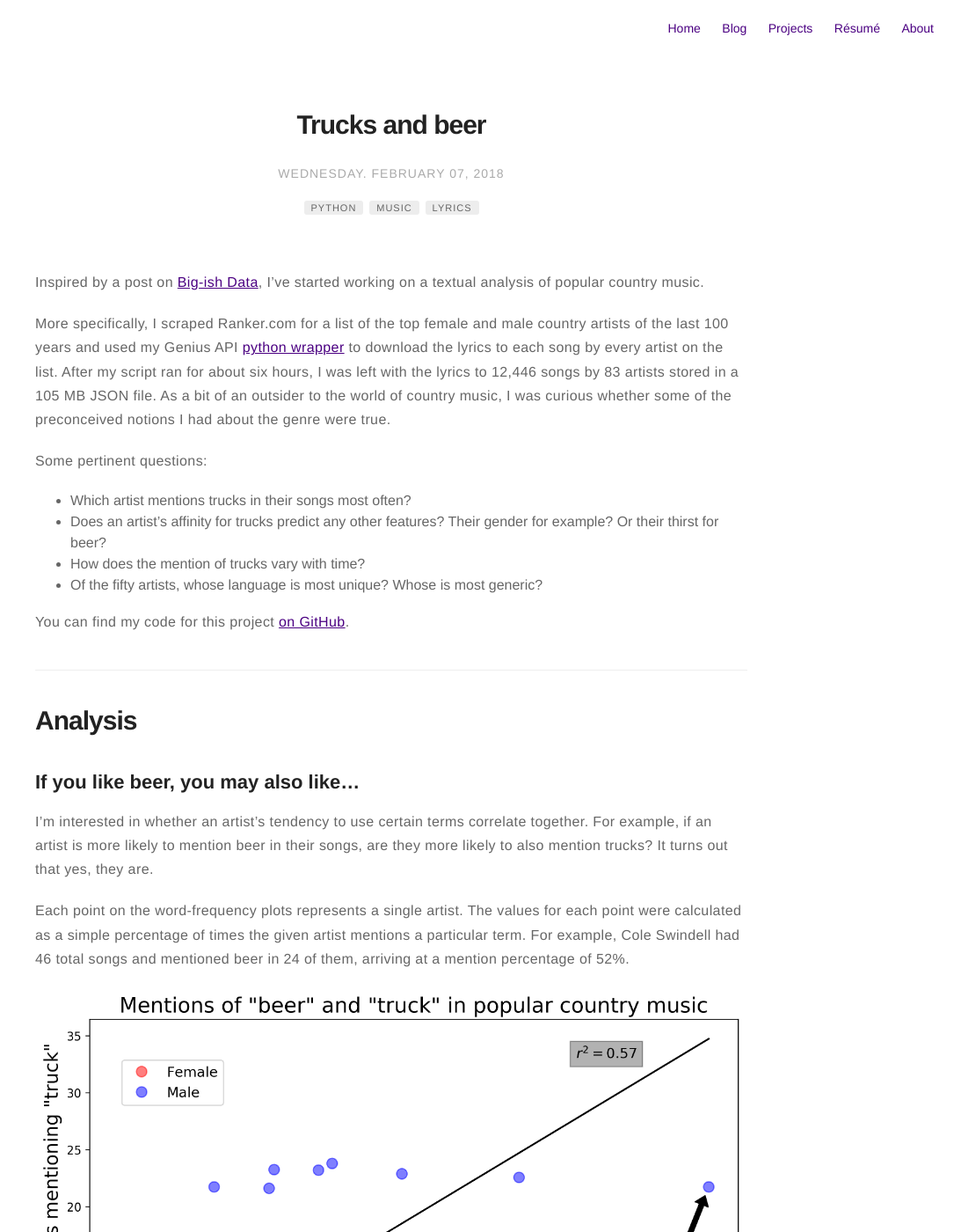
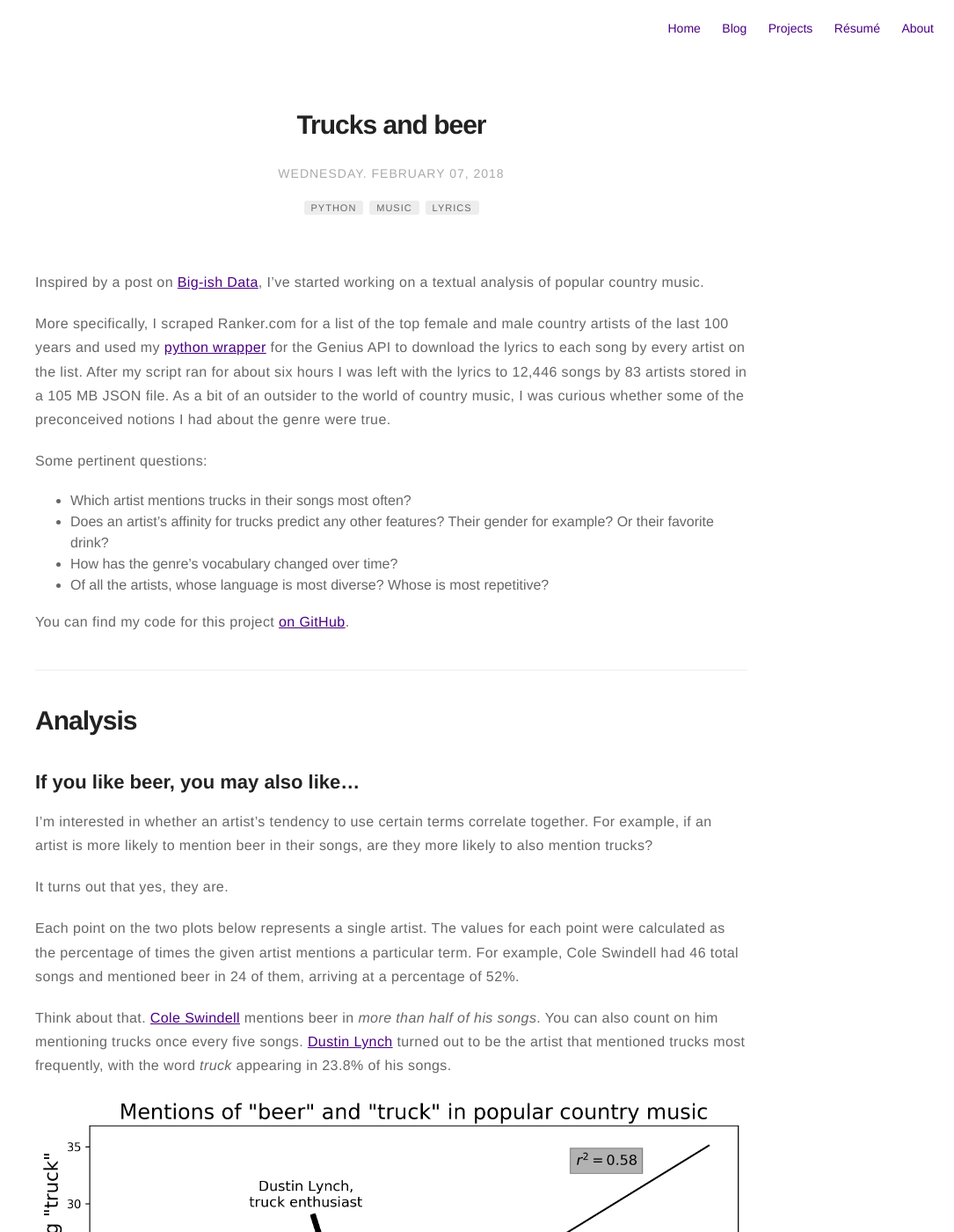
Before and after one commit to johnwmillr/johnwmillr.github.io, a Jekyll site: the page built from _posts/2018-02-07-trucks-and-beer.markdown, in a window 1280 px wide and 1400 px high. Shown: the whole window at 88% size, without its empty margins (195-1280 px from the left). Built offline with Jekyll 4.4.1, drawn with Linux system fonts in a browser that asks for light colours; comment, search, counter and statistics services are not loaded; some of the changed text lies outside the part shown.

Commit message:
Finish trucks and beer post (for now)

```diff
--- a/_posts/2018-02-07-trucks-and-beer.markdown
+++ b/_posts/2018-02-07-trucks-and-beer.markdown
@@ -13,13 +13,13 @@
 
 Inspired by a post on [Big-ish Data](https://bigishdata.com/2016/10/25/talkin-bout-trucks-beer-and-love-in-country-songs-analyzing-genius-lyrics/), I've started working on a textual analysis of popular country music.
 
-More specifically, I scraped Ranker.com for a list of the top female and male country artists of the last 100 years and used my Genius API [python wrapper](https://github.com/johnwmillr/GeniusLyrics) to download the lyrics to each song by every artist on the list. After my script ran for about six hours, I was left with the lyrics to 12,446 songs by 83 artists stored in a 105 MB JSON file. As a bit of an outsider to the world of country music, I was curious whether some of the preconceived notions I had about the genre were true.
+More specifically, I scraped Ranker.com for a list of the top female and male country artists of the last 100 years and used my [python wrapper](https://github.com/johnwmillr/GeniusLyrics) for the Genius API to download the lyrics to each song by every artist on the list. After my script ran for about six hours I was left with the lyrics to 12,446 songs by 83 artists stored in a 105 MB JSON file. As a bit of an outsider to the world of country music, I was curious whether some of the preconceived notions I had about the genre were true.
 
 Some pertinent questions:
   - Which artist mentions trucks in their songs most often?
-  - Does an artist's affinity for trucks predict any other features? Their gender for example? Or their thirst for beer?
-  - How does the mention of trucks vary with time?
-  - Of the fifty artists, whose language is most unique? Whose is most generic?
+  - Does an artist's affinity for trucks predict any other features? Their gender for example? Or their favorite drink?
+  - How has the genre's vocabulary changed over time?
+  - Of all the artists, whose language is most diverse? Whose is most repetitive?
 
 You can find my code for this project [on GitHub](https://www.github.com/johnwmillr/song-lyrics-analysis).
 
@@ -27,45 +27,57 @@
 # Analysis
 
 ## If you like beer, you may also like...
-I'm interested in whether an artist's tendency to use certain terms correlate together. For example, if an artist is more likely to mention beer in their songs, are they more likely to also mention trucks? It turns out that yes, they are.
+I'm interested in whether an artist's tendency to use certain terms correlate together. For example, if an artist is more likely to mention beer in their songs, are they more likely to also mention trucks?
 
+It turns out that yes, they are.
 
-Each point on the word-frequency plots represents a single artist. The values for each point were calculated as a simple percentage of times the given artist mentions a particular term. For example, Cole Swindell had 46 total songs and mentioned beer in 24 of them, arriving at a mention percentage of 52%.
+Each point on the two plots below represents a single artist. The values for each point were calculated as the percentage of times the given artist mentions a particular term. For example, Cole Swindell had 46 total songs and mentioned beer in 24 of them, arriving at a percentage of 52%.
+
+Think about that. [Cole Swindell](https://genius.com/artists/Cole-swindell) mentions beer in *more than half of his songs*. You can also count on him mentioning trucks once every five songs. [Dustin Lynch](https://genius.com/artists/Dustin-lynch) turned out to be the artist that mentioned trucks most frequently, with the word *truck* appearing in 23.8% of his songs.
 
 ![beer_and_trucks]({{site.url}}/assets/images/FreqPlot_beer_and_truck.png){: .center-image }
 
-I've also added the artist's gender to the plot. Further analysis is needed, but there does appear to be an interaction between gender and one's likelihood to sing about trucks and beer. I haven't found a good way to display this yet, but roughly 50% of the female artists are actually stacked on top of each other at the origin, meaning they didn't mention beer or trucks in any of their songs.
+I've also added the artists' genders to the plot. I'll need to do some more analysis, but there does appear to be a relationship between an artist's gender and their tendency to sing about trucks and beer. It's hard to tell in this plot, but roughly 50% of the female artists are actually stacked on top of each other at the origin, meaning they didn't mention beer or trucks in any of their songs.
 
-
-Check out the relationship between an artist's use of the words "girl" and "love". There's an even more obvious trend with gender here too. The more often a male country singer uses the word girl in his songs, the less likely he is to mention love. Interesting.
+Check out the relationship between an artist's use of the words *girl* and *love*. There's an even more obvious trend with gender here too. The more often a male country singer uses the word *girl* in his songs, the less likely he is to mention *love*. Interesting.
 
 ![girl_and_love]({{site.url}}/assets/images/FreqPlot_girl_and_love.png){: .center-image }
 
 ## Love is falling out of fashion
-I also wanted to look at how vocabulary changes over time for all country artists. We know from the plot above that male country artists are less likely to sing about love and more likely to sing about girls. That plot combined songs from all years -- I wonder how the effect changes if we take time into account?
+I also wanted to look at how vocabulary changes over time for all country artists. We know from the plot above that male country artists are less likely to sing about love and more likely to sing about girls. The above plots combined songs from all years -- I wonder if we'll see different effects if we separate the songs into the years they were published.
 
-I was curious to see how certain terms become more and less popular over time. The plot below displays the percentage of songs mentioning a given term for each year. Years with less than ten songs in my database were excluded. It looks like it's becoming less common for country artists to mention love in their songs. The correlation isn't super strong, but there is a noticeable downward trend.
+I was curious to see how certain terms become more and less popular over time. The plot below displays the percentage of songs mentioning a given term for each year, excluding years that had less than ten songs in my database. It looks like it's becoming less common for country artists to mention love in their songs. The correlation isn't too strong, but there is a noticeable downward trend
 
 ![vocab_over_time]({{site.url}}/assets/images/TimePlot_girl_boy_love.png){: .center-image }
 
-I also found it funny that as love gets mentioned less frequently, it's becoming more common for country songs to include the word girl. And if we remember from the plot of "girl" vs. "love" above, we know it's primarily men who are driving the rise in popularity of this term. The popularity of the word "boy" hasn't changed much over time, appearing in about 12% of songs each year.
+I also found it funny that as *love* gets mentioned less frequently, it's becoming more common for country songs to include the word *girl*. And if we remember from the plot of *girl* vs. *love* above, we know it's primarily men who are driving the rise in popularity of this term. The popularity of the word *boy* hasn't changed much over time, appearing in about 12% of songs each year.
 
 
 ## Country music is getting more repetitive
 
-After reading Kaylin Walker's excellent post "[50 Years of Pop Music](http://kaylinwalker.com/50-years-of-pop-music/)", I decided to look at how country artists' vocabulary size has changed over time. Similar to the result Kaylin found with the Billboard hits over the last 50 years, it appears that, while the correlation is weak, the average total word count for country songs has increased with time. The average unique word count has also increased with time, but only slightly.
+After reading Kaylin Walker's excellent post "[50 Years of Pop Music](http://kaylinwalker.com/50-years-of-pop-music/)", I decided to look at how vocabulary sizes have changed over time. Similar to what Kaylin found when looking at Bilboard hits from the last 50 years, it appears that, while the correlation is weak, the average total word count for country songs has increased with time. The average unique word count has also increased with time but only slightly.
 
+[![vocabulary_size]({{site.url}}/assets/images/TimePlot_words_per_song.png){: .center-image }]({{site.url}}/assets/images/TimePlot_words_per_song.png)
 
 In other words, country lyrics have become more repetitive over the years.
 
-
-[![vocabulary_size]({{site.url}}/assets/images/TimePlot_words_per_song.png){: .center-image }]({{site.url}}/assets/images/TimePlot_words_per_song.png)
-
-To dig a little deeper we can take a look at the [lexical diversity](http://www.nltk.org/book/ch01.html) of the lyrics over time. Lexical diversity is a fancy term for a simple concept: what percentage of the words in a body of text are unique? A body of text where each word is only used once would have the highest possible lexical diversity with a value of 1.
+To dig a little deeper, I took a look at the [lexical diversity](http://www.nltk.org/book/ch01.html) of the lyrics over time. Lexical diversity is a fancy term for a simple concept: what percentage of the words in a body of text are unique? A body of text where each word is only used once would have the highest possible lexical diversity with a value of 1.
 
 ![lexical_diversity]({{site.url}}/assets/images/TimePlot_lexical_diversity.png){:class="center-image" height="80%" width="80%"}
 
-Sure enough, if we look from year 2002 to the present (where the effect is most pronounced), there is a clear downward trend in lexical diversity. Country lyrics have become more repetitive. I'm guessing this trend holds for pop music in general, but I'll need to collect lyrics from other genres to confirm that suspicion. Might this be an indication that country music has gotten more poppy over time?
+Sure enough, if we look from year 2002 to the present (where the effect is most pronounced), there is a clear downward trend in lexical diversity. I'm guessing this trend holds for pop music in general, but I'll need to collect lyrics from other genres to confirm that suspicion. Might this be an indication that country music has gotten more poppy over time?
+
+## And the most repetitive artist is...
+
+At the start of this post I asked which artists have the most and least diverse lyrics. Lexical diversity can give us some insight into this question. For each artist, I calculated the average lexical diversity across each of their songs. The figure below shows the distribution of different lexical diversity values. The average country artist has a lexical diversity of 0.50. There would be a number of possible ways to arrive at 0.50, but one intuition for the value is that about half the words in a song are unique.
+
+![lexical_diversity_histogram]({{site.url}}/assets/images/LexDiv_distribution.png){:class="center-image" height="80%" width="80%"}
+
+So, to answer the question, "whose lyrics are most diverse?", we can just look at the extremes of the distribution. [Kane Brown](https://genius.com/artists/Kane-brown) comes in at the bottom with a lexical diversity score of 0.39, and [Kellie Pickler](https://genius.com/artists/Kellie-pickler) is sitting on top with 0.59. To try and get a sense for what the two artists sing about, I generated [word clouds](https://github.com/amueller/word_cloud) from their respective sets of lyrics.
+
+[![word_cloud]({{site.url}}/assets/images/WordCloud_lexical_diversity.png){:class="center-image" height="100%" width="100%"}]({{site.url}}/assets/images/WordCloud_lexical_diversity.png)
+
+We can't draw a whole lot from the word clouds, but it's a fun way to get a quick impression of which words an artist uses most often. Kane Brown's favorite words are *girl*, *back*, *know*, and *yeah*. Kellie Pickler's are *love*, *know*, *want*, and *go*.
 
 
 ## Days of the week
@@ -74,6 +86,6 @@
 This one is pretty straightforward. Looks like we're all just livin' for the weekend.
 
 ## Making predictions
-So, we've collected a bunch of country lyrics, and we've started to notice some interesting trends in the data. Can the trends we've identified provide any further insight into the data? Might we be able to use the trends we've identified in the lyrics to make inferences about the artists? Could we, for example, given a set of song lyrics guess the gender of the artist who wrote them?
+So, we've collected a bunch of country lyrics, and we've started to notice some interesting trends in the data. Can the trends we've identified provide any further insight into the genre? Might we be able to use the trends we've identified in the lyrics to make inferences about the artists? Could we, for example, given a set of song lyrics guess the gender of the artist who wrote them?
 
 To make these sorts of predictions and inferences from the lyrics, we'll need to identify useful features and train a classifier, both of which I'll go into detail on in my next post. Stay tuned!
```
Also changed, not shown: assets/images/FreqPlot_beer_and_truck.png, assets/images/FreqPlot_girl_and_love.png.
